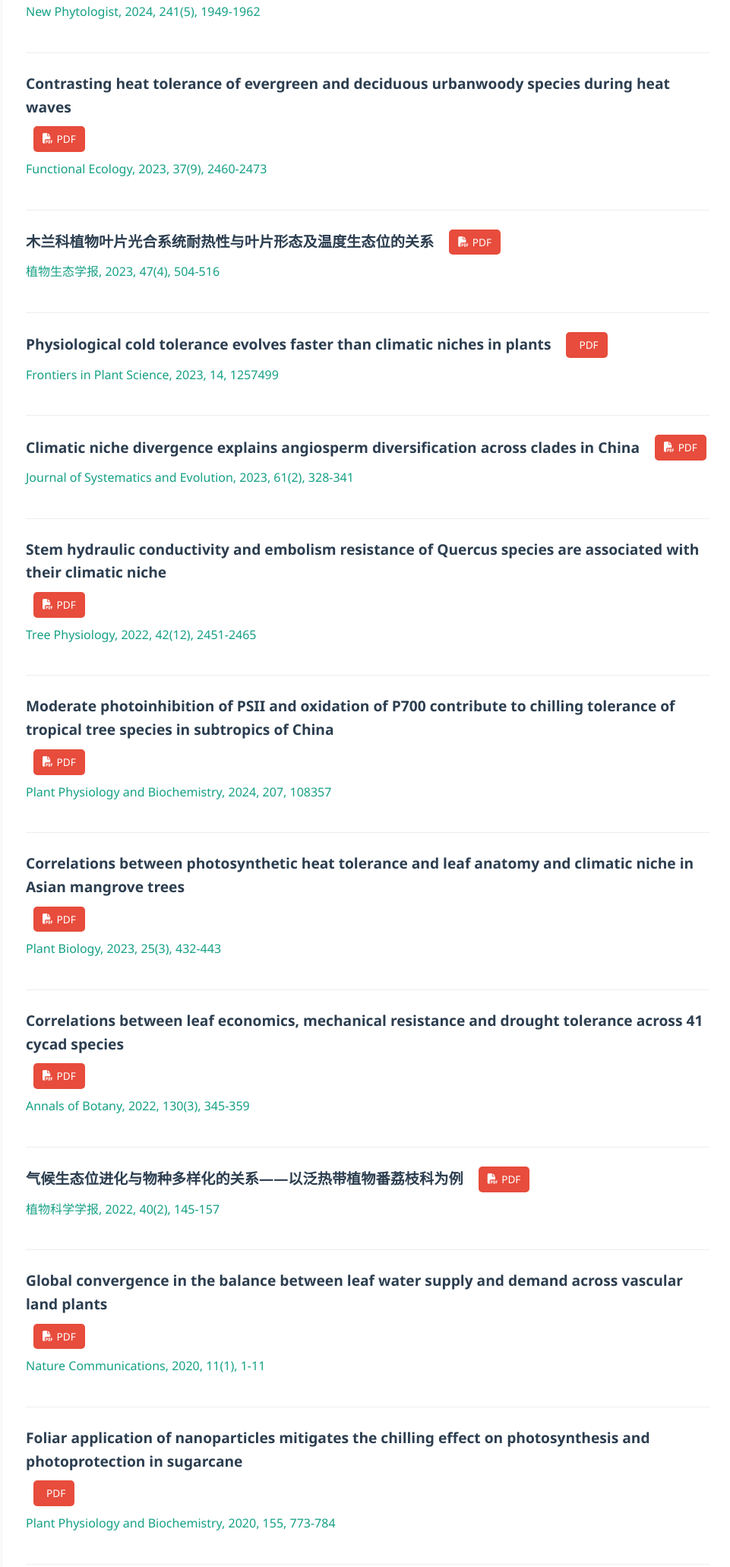
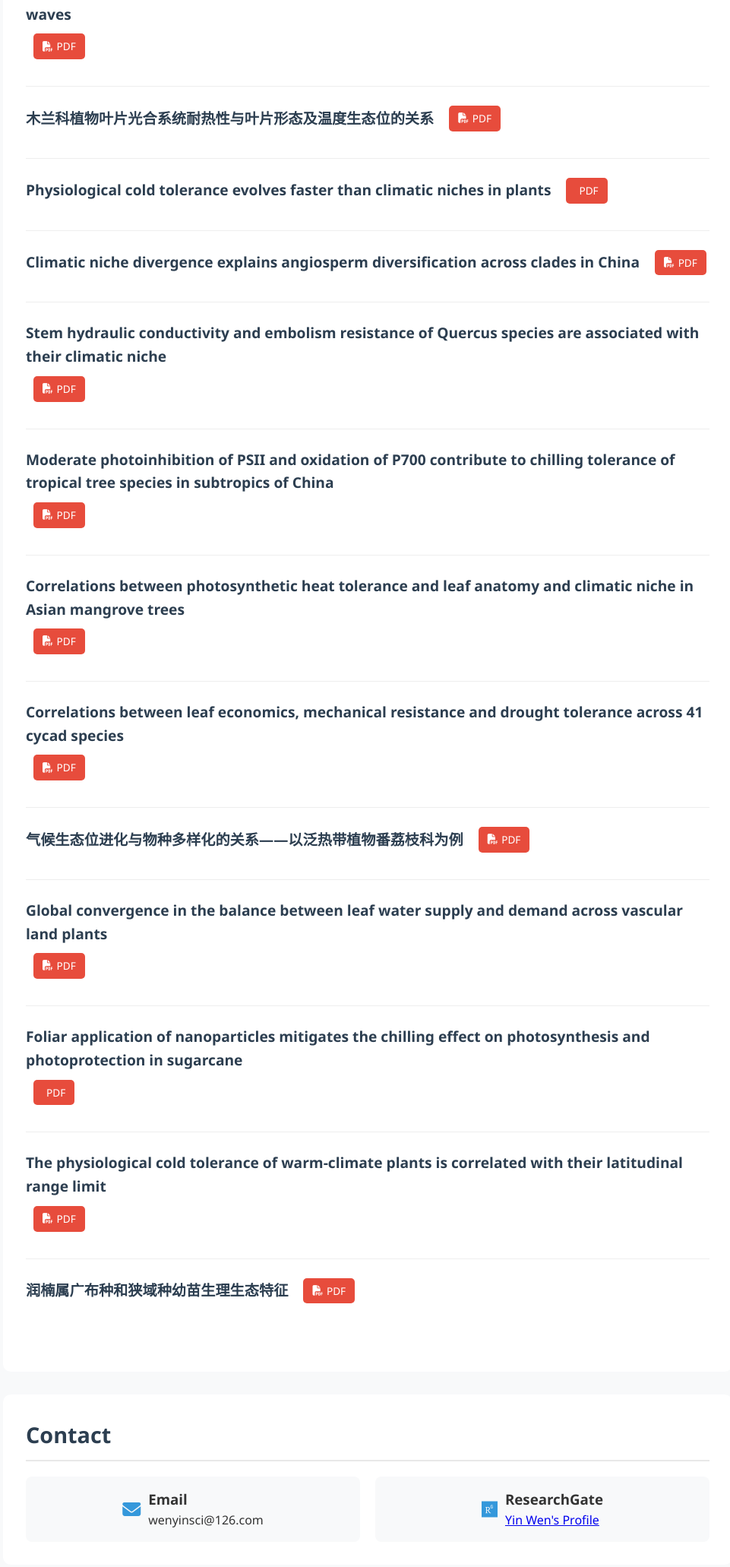
Before and after one commit to yinwen-ecology/wenyin.github.io, a plain HTML site: page index.html in a window 1280 px wide. Shown: the part 1485-3547 px from the top of the page at 76% size, without its empty margins (156-1117 px from the left). Drawn offline with Linux system fonts and the light colour scheme; some icons are missing.

Commit message:
Update index.html

```diff
--- a/index.html
+++ b/index.html
@@ -246,7 +246,6 @@
                         <i class="fas fa-file-pdf"></i> PDF
                     </a>
                 </div>
-                <div class="pub-journal">Frontiers in Plant Science, 2023, 14, 1124059</div>
             </div>
 
             <div class="publication-item">
@@ -258,7 +257,6 @@
                         <i class="fas fa-file-pdf"></i> PDF
                     </a>
                 </div>
-                <div class="pub-journal">Plant Diversity, 2025</div>
             </div>
 
             <div class="publication-item">
@@ -270,7 +268,6 @@
                         <i class="fas fa-file-pdf"></i> PDF
                     </a>
                 </div>
-                <div class="pub-journal">New Phytologist, 2024, 241(5), 1949-1962</div>
             </div>
 
             <div class="publication-item">
@@ -282,7 +279,6 @@
                         <i class="fas fa-file-pdf"></i> PDF
                     </a>
                 </div>
-                <div class="pub-journal">Functional Ecology, 2023, 37(9), 2460-2473</div>
             </div>
 
             <div class="publication-item">
@@ -294,7 +290,6 @@
                         <i class="fas fa-file-pdf"></i> PDF
                     </a>
                 </div>
-                <div class="pub-journal">植物生态学报, 2023, 47(4), 504-516</div>
             </div>
 
             <div class="publication-item">
@@ -306,7 +301,6 @@
                         <i class="fas极fa-file-pdf"></i> PDF
                     </a>
                 </div>
-                <div class="pub-journal">Frontiers in Plant Science, 2023, 14, 1257499</div>
             </div>
 
             <div class="publication-item">
@@ -318,7 +312,6 @@
                         <i class="fas fa-file-pdf"></i> PDF
                     </a>
                 </div>
-                <div class="pub-journal">Journal of Systematics and Evolution, 2023, 61(2), 328-341</div>
             </div>
 
             <div class="publication-item">
@@ -330,7 +323,6 @@
                         <i class="fas fa-file-pdf"></i> PDF
                     </a>
                 </div>
-                <div class="pub-journal">Tree Physiology, 2022, 42(12), 2451-2465</div>
             </div>
 
             <div class="publication-item">
@@ -342,7 +334,6 @@
                         <i class="fas fa-file-pdf"></i> PDF
                     </a>
                 </div>
-                <div class="pub-journal">Plant Physiology and Biochemistry, 2024, 207, 108357</div>
             </div>
 
             <div class="publication-item">
@@ -354,7 +345,6 @@
                         <i class="fas fa-file-pdf"></i> PDF
                     </a>
                 </div>
-                <div class="pub-journal">Plant Biology, 2023, 25(3), 432-443</div>
             </div>
 
             <div class="publication-item">
@@ -366,7 +356,6 @@
                         <i class="fas fa-file-pdf"></i> PDF
                     </a>
                 </div>
-                <div class="pub-journal">Annals of Botany, 2022, 130(3), 345-359</div>
             </div>
 
             <div class="publication-item">
@@ -378,7 +367,6 @@
                         <i class="fas fa-file-pdf"></i> PDF
                     </a>
                 </div>
-                <div class="pub-journal">植物科学学报, 2022, 40(2), 145-157</div>
             </div>
 
             <div class="publication-item">
@@ -390,7 +378,6 @@
                         <i class="fas fa-file-pdf"></i> PDF
                     </a>
                 </div>
-                <div class="pub-journal">Nature Communications, 2020, 11(1), 1-11</div>
             </div>
 
             <div class="publication-item">
@@ -402,7 +389,6 @@
                         <i class="fas fa-file极pdf"></i> PDF
                     </a>
                 </div>
-                <div class="pub-journal">Plant Physiology and Biochemistry, 2020, 155, 773-784</div>
             </div>
 
             <div class="publication-item">
@@ -414,7 +400,6 @@
                         <i class="fas fa-file-pdf"></i> PDF
                     </a>
                 </div>
-                <div class="pub-journal">Global Change Biology, 2018, 24(7), 3141-3154</div>
             </div>
 
             <div class="publication-item">
@@ -426,7 +411,6 @@
                         <i class="fas fa-file-pdf"></i> PDF
                     </a>
                 </div>
-                <div class="pub-journal">植物科学学报, 2017, 35(1), 78-87</div>
             </div>
         </section>
 
```
